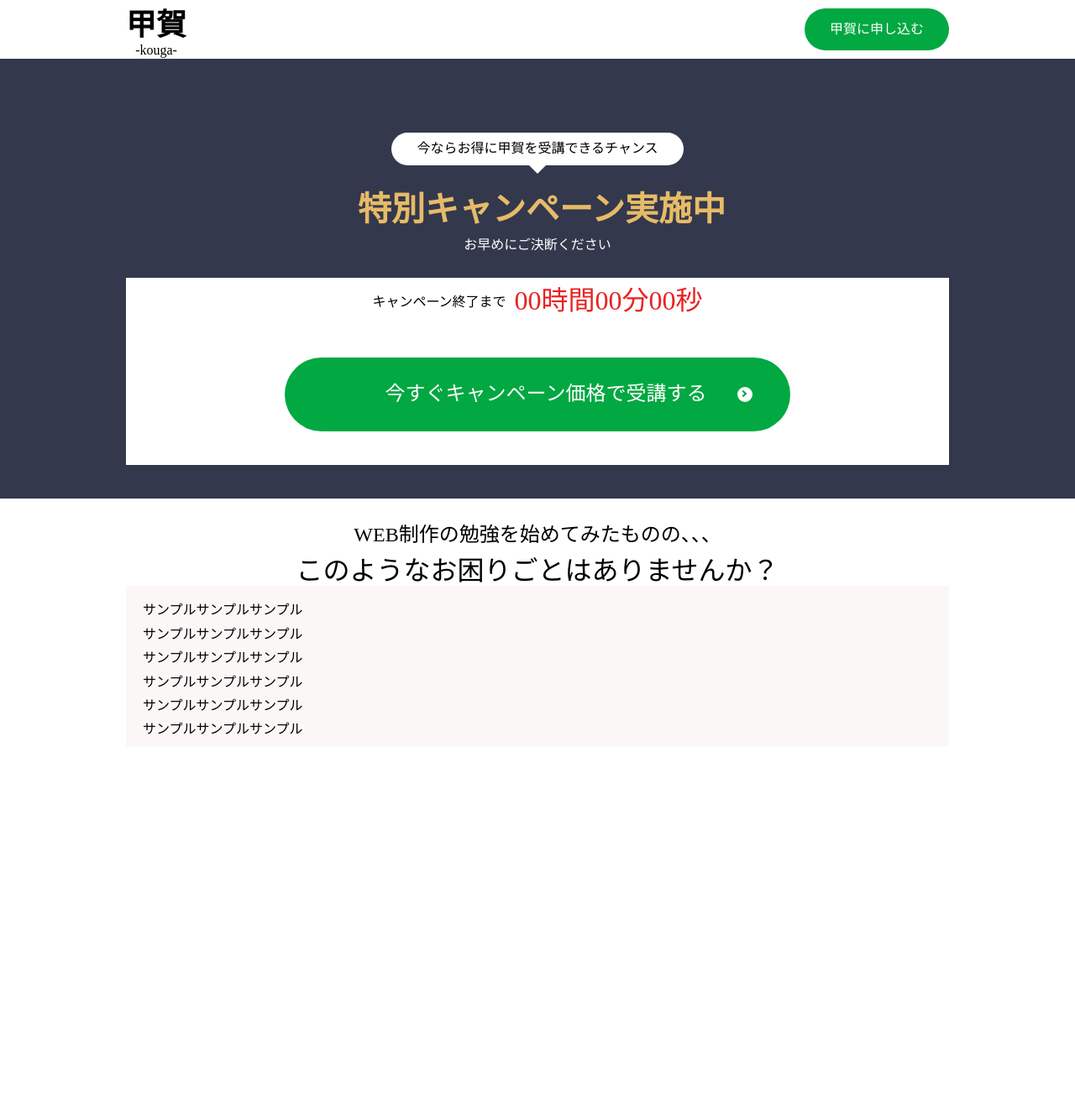
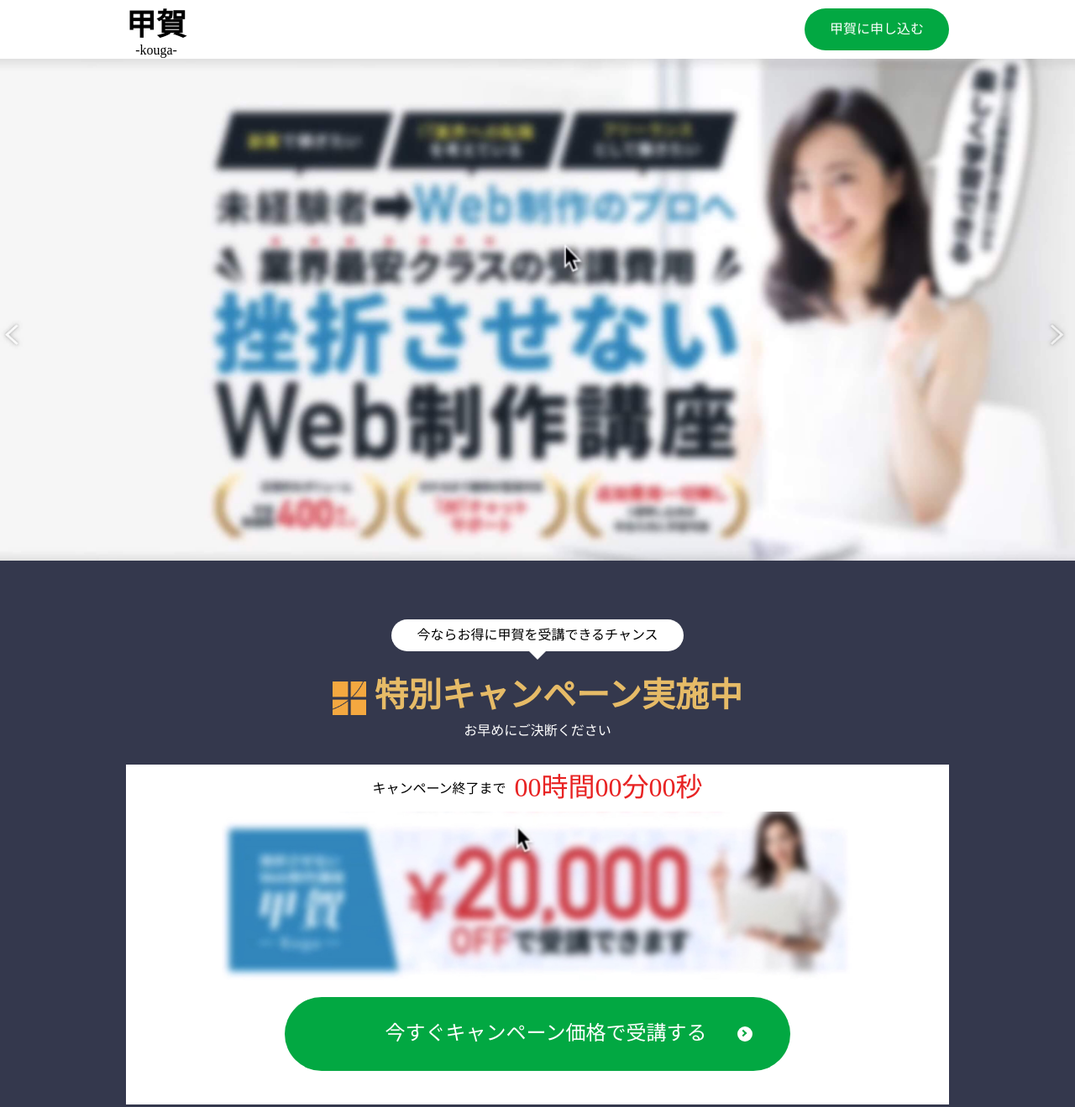
Before and after one commit to 10201020/kouga, a plain HTML site: page index.html in a window 1280 px wide. Shown: the top 1319 px of the page at 84% size. Before the commit the page ends 907 px from the top, so only its background shows below. Drawn offline with Linux system fonts and the light colour scheme; files that its build step writes are made by us from their sources.

Commit message:
Update index.html

```diff
--- a/index.html
+++ b/index.html
@@ -4,8 +4,8 @@
     <meta charset="UTF-8">
     <meta http-equiv="X-UA-Compatible" content="IE=edge">
     <meta name="viewport" content="width=device-width, initial-scale=1.0">
-    <link rel="stylesheet" href="/assets/reset.css">
-    <link rel="stylesheet" href="/assets/style.css">
+    <link rel="stylesheet" href="reset.css">
+    <link rel="stylesheet" href="style.css">
     <title>Document</title>
 </head>
 <body>
@@ -19,7 +19,7 @@
 
     <main>
         <section class="mainVisual inner">
-            <div class="mainVisual--img"><img src="/assets/image/mainVisual.jpg" alt=""></div>
+            <div class="mainVisual--img"><img src="mainVisual.jpg" alt=""></div>
         </section>
 
         <!-- キャンペーンここから -->
@@ -27,7 +27,7 @@
         <section class="campaign">
             <div class="campaign--comment">今ならお得に甲賀を受講できるチャンス</div>
             <h2 class="campaign--title">
-                <img src="/assets/image/logo.png" alt="">
+                <img src="logo.png" alt="">
                 特別キャンペーン実施中</h2>
             <p class="subtitle">お早めにご決断ください</p>
 
@@ -36,7 +36,7 @@
                     <p>キャンペーン終了まで</p>
                     <div class="timer">00時間00分00秒</div>
                 </div>
-                <div class="campaign__cont--image"><img src="/assets/image/campaign.jpg" alt=""></div>
+                <div class="campaign__cont--image"><img src="campaign.jpg" alt=""></div>
                 <button class="campaignBtn"><a href="#" class="arrow_r">今すぐキャンペーン価格で受講する</a></button>
             </div>
 
```
